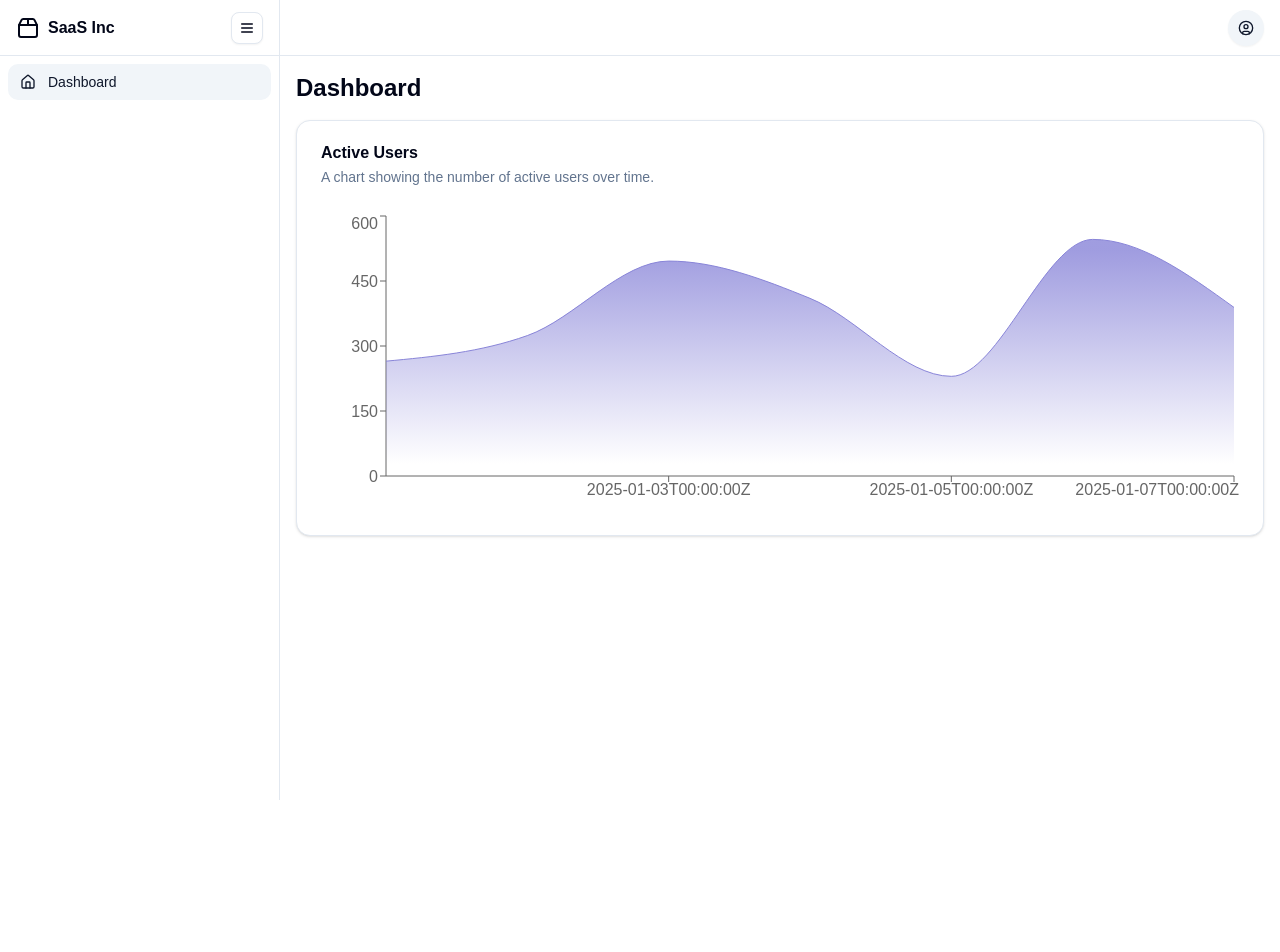
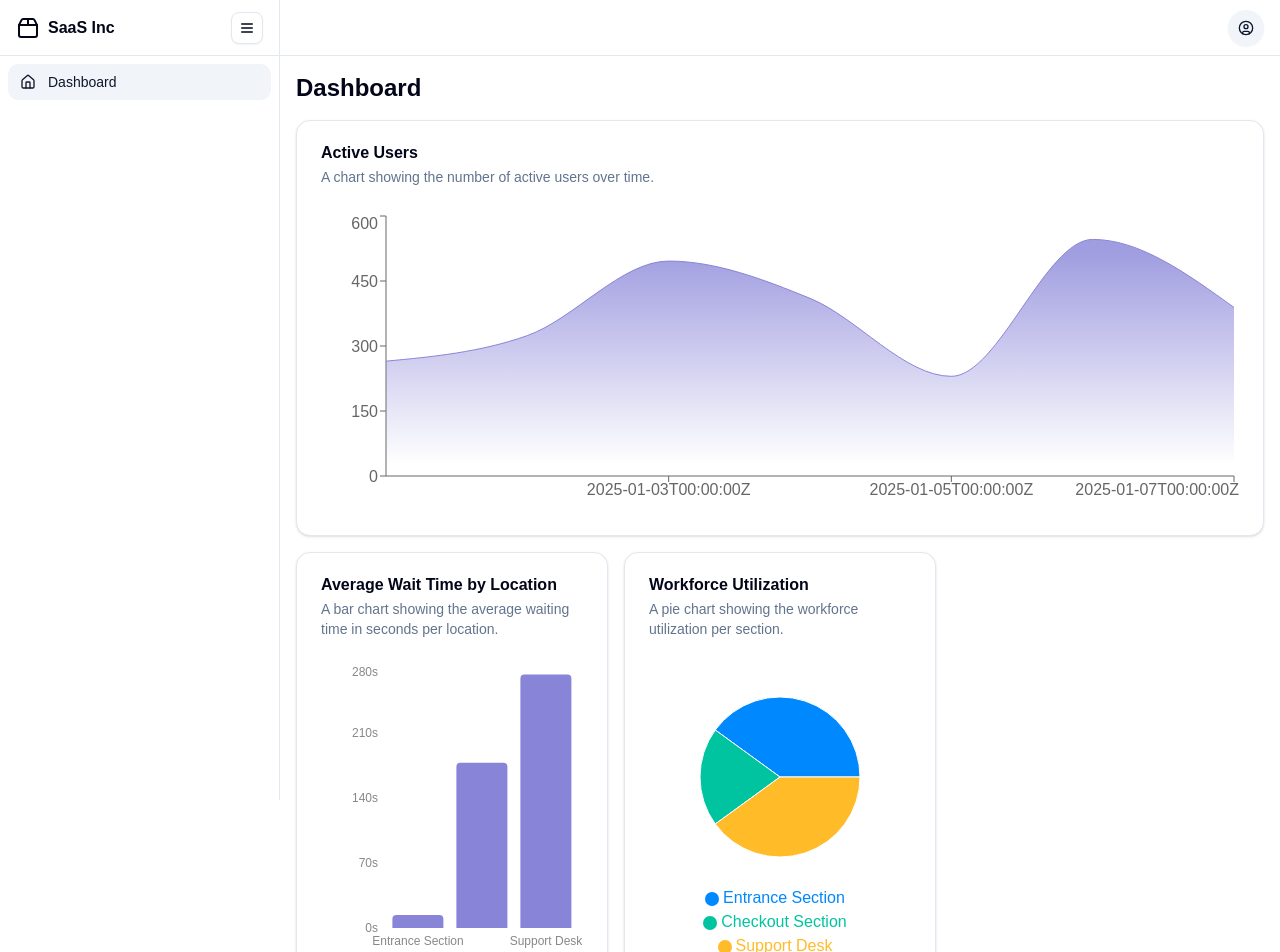
Before and after one commit to devLeopar/saas-analytics-dashboard-challange, a Next.js app: page / in a window 1280 px wide. Shown: the top 952 px of the page. Before the commit the page ends 800 px from the top, so only its background shows below. Built offline with nearby package versions, Linux system fonts and the light colour scheme.

Commit message:
feat: having waiting duration and workforce utilization charts

```diff
--- a/src/app/page.tsx
+++ b/src/app/page.tsx
@@ -1,12 +1,33 @@
 'use client'
 
+import { useMemo } from 'react'
 import { DashboardLayout } from '@/components/dashboard/layout'
 import { useAnalyticsData } from '@/hooks/useAnalyticsData'
 import { Loader2 } from 'lucide-react'
 import ActiveUsersChart from '@/components/dashboard/active-users-chart'
+import WaitingDurationChart from '@/components/dashboard/waiting-duration-chart'
+import WorkforceUtilizationChart from '@/components/dashboard/workforce-utilization-chart'
 
 export default function Home() {
   const { data, isLoading, isError } = useAnalyticsData()
+
+  const waitingDurationData = useMemo(() => {
+    return (
+      data?.sectionData.map((section) => ({
+        location: section.locationName,
+        averageWaitTime: section.metrics.waitTimeSeconds,
+      })) ?? []
+    )
+  }, [data])
+
+  const workforceUtilizationData = useMemo(() => {
+    return (
+      data?.sectionData.map((section) => ({
+        name: section.locationName,
+        value: section.metrics.workForceUtilization.persons.length,
+      })) ?? []
+    )
+  }, [data])
 
   if (isLoading) {
     return (
@@ -33,8 +54,12 @@ export default function Home() {
       <div className="flex items-center">
         <h1 className="text-lg font-semibold md:text-2xl">Dashboard</h1>
       </div>
-      <div className="flex flex-1 flex-col gap-4">
-        {data && <ActiveUsersChart data={data.activeUsers} />}
+      <div className="grid gap-4 md:grid-cols-2 lg:grid-cols-3">
+        <div className="md:col-span-2 lg:col-span-3">
+          {data && <ActiveUsersChart data={data.activeUsers} />}
+        </div>
+        {data && <WaitingDurationChart data={waitingDurationData} />}
+        {data && <WorkforceUtilizationChart data={workforceUtilizationData} />}
       </div>
     </DashboardLayout>
   )
--- /dev/null
+++ b/src/components/dashboard/waiting-duration-chart.tsx
@@ -0,0 +1,65 @@
+'use client'
+
+import {
+  Card,
+  CardContent,
+  CardDescription,
+  CardHeader,
+  CardTitle,
+} from '@/components/ui/card'
+import {
+  Bar,
+  BarChart,
+  ResponsiveContainer,
+  Tooltip,
+  XAxis,
+  YAxis,
+} from 'recharts'
+
+interface WaitingDurationChartProps {
+  data: {
+    location: string
+    averageWaitTime: number
+  }[]
+}
+
+const WaitingDurationChart = ({ data }: WaitingDurationChartProps) => {
+  return (
+    <Card>
+      <CardHeader>
+        <CardTitle>Average Wait Time by Location</CardTitle>
+        <CardDescription>
+          A bar chart showing the average waiting time in seconds per location.
+        </CardDescription>
+      </CardHeader>
+      <CardContent>
+        <ResponsiveContainer width="100%" height={300}>
+          <BarChart data={data}>
+            <XAxis
+              dataKey="location"
+              stroke="#888888"
+              fontSize={12}
+              tickLine={false}
+              axisLine={false}
+            />
+            <YAxis
+              stroke="#888888"
+              fontSize={12}
+              tickLine={false}
+              axisLine={false}
+              tickFormatter={(value) => `${value}s`}
+            />
+            <Tooltip />
+            <Bar
+              dataKey="averageWaitTime"
+              fill="#8884d8"
+              radius={[4, 4, 0, 0]}
+            />
+          </BarChart>
+        </ResponsiveContainer>
+      </CardContent>
+    </Card>
+  )
+}
+
+export default WaitingDurationChart
--- /dev/null
+++ b/src/components/dashboard/workforce-utilization-chart.tsx
@@ -0,0 +1,68 @@
+'use client'
+
+import {
+  Card,
+  CardContent,
+  CardDescription,
+  CardHeader,
+  CardTitle,
+} from '@/components/ui/card'
+import {
+  Cell,
+  Legend,
+  Pie,
+  PieChart,
+  ResponsiveContainer,
+  Tooltip,
+} from 'recharts'
+
+interface WorkforceUtilizationChartProps {
+  data: {
+    name: string
+    value: number
+  }[]
+}
+
+const COLORS = ['#0088FE', '#00C49F', '#FFBB28', '#FF8042']
+
+const WorkforceUtilizationChart = ({
+  data,
+}: WorkforceUtilizationChartProps) => {
+  return (
+    <Card>
+      <CardHeader>
+        <CardTitle>Workforce Utilization</CardTitle>
+        <CardDescription>
+          A pie chart showing the workforce utilization per section.
+        </CardDescription>
+      </CardHeader>
+      <CardContent>
+        <ResponsiveContainer width="100%" height={300}>
+          <PieChart>
+            <Pie
+              data={data}
+              cx="50%"
+              cy="50%"
+              labelLine={false}
+              outerRadius={80}
+              fill="#8884d8"
+              dataKey="value"
+              nameKey="name"
+            >
+              {data.map((entry, index) => (
+                <Cell
+                  key={`cell-${index}`}
+                  fill={COLORS[index % COLORS.length]}
+                />
+              ))}
+            </Pie>
+            <Tooltip />
+            <Legend />
+          </PieChart>
+        </ResponsiveContainer>
+      </CardContent>
+    </Card>
+  )
+}
+
+export default WorkforceUtilizationChart
```
